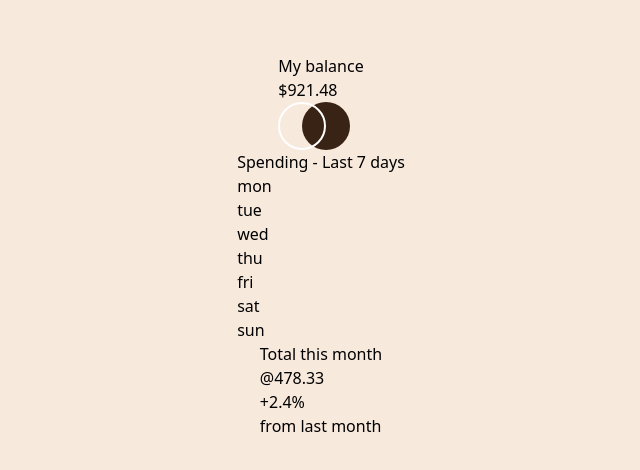
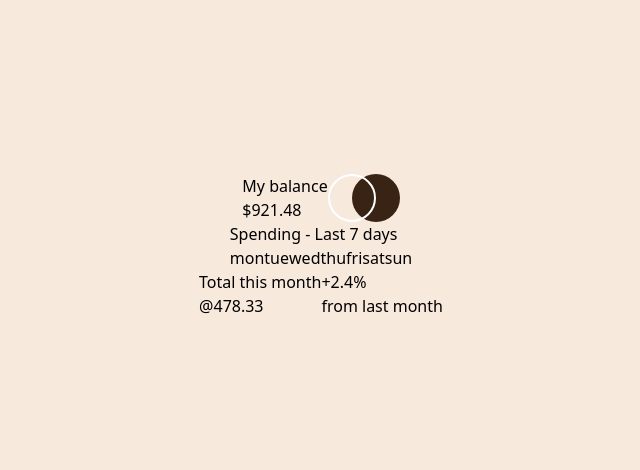
Before and after one commit to Massa-Albani4/expenses-chart, a React (Vite) app: page / in a window 1280 px wide. Shown: the part 154-624 px from the top of the page, without its empty margins (319-959 px from the left). Built offline with nearby package versions, Linux system fonts and the light colour scheme.

Commit message:
Add layout to containers

```diff
--- a/src/App.jsx
+++ b/src/App.jsx
@@ -1,9 +1,11 @@
 function App() {
   return (
     <div className="flex h-screen flex-col items-center justify-center bg-biege-200">
-      <div className="">
-        <p>My balance</p>
-        <p>$921.48</p>
+      <div className="flex flex-row">
+        <div>
+          <p>My balance</p>
+          <p>$921.48</p>
+        </div>
         <svg
           width="72"
           height="48"
@@ -18,7 +20,7 @@ function App() {
       </div>
       <div className="">
         <h1>Spending - Last 7 days</h1>
-        <div>
+        <div className="flex flex-row">
           <div>
             <div></div>
             <p>mon</p>
@@ -49,7 +51,7 @@ function App() {
           </div>
         </div>
       </div>
-      <div>
+      <div className="flex flex-row">
         <div>
           <p>Total this month</p>
           <p>@478.33</p>
```
